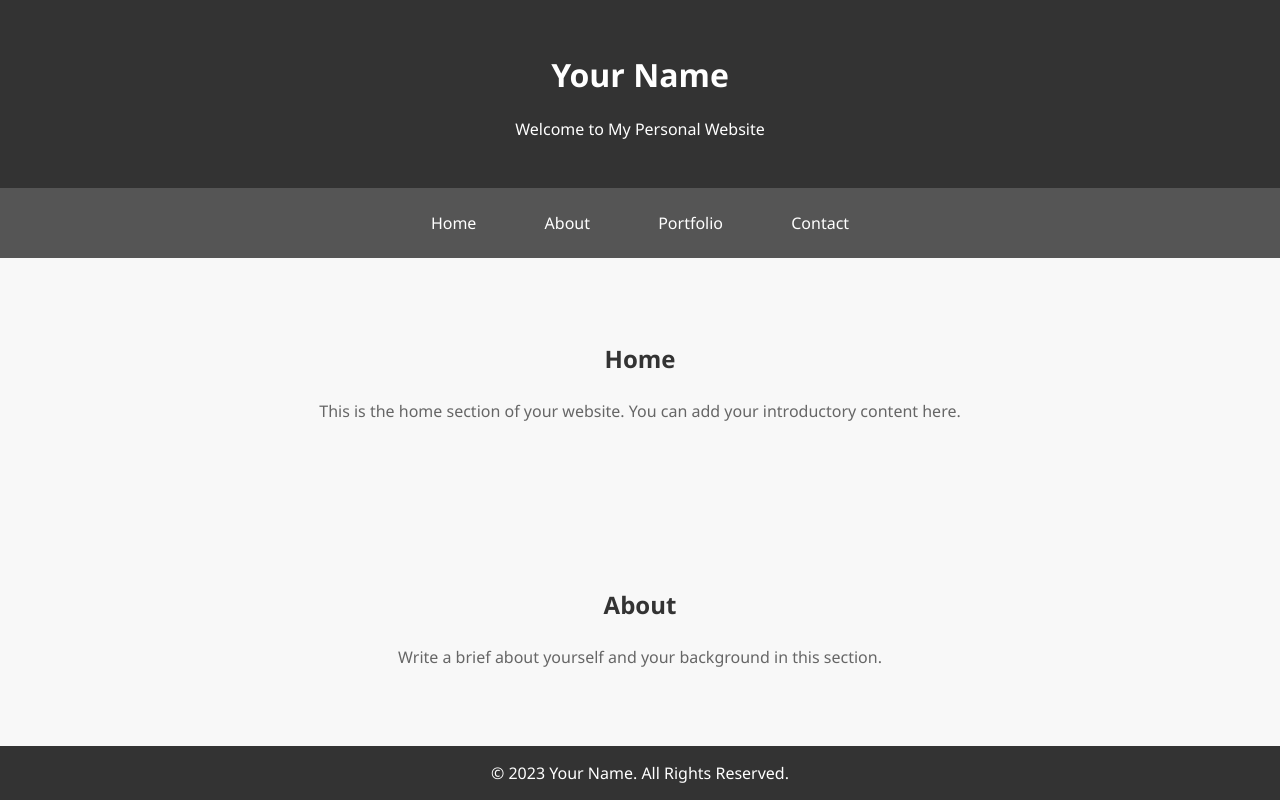
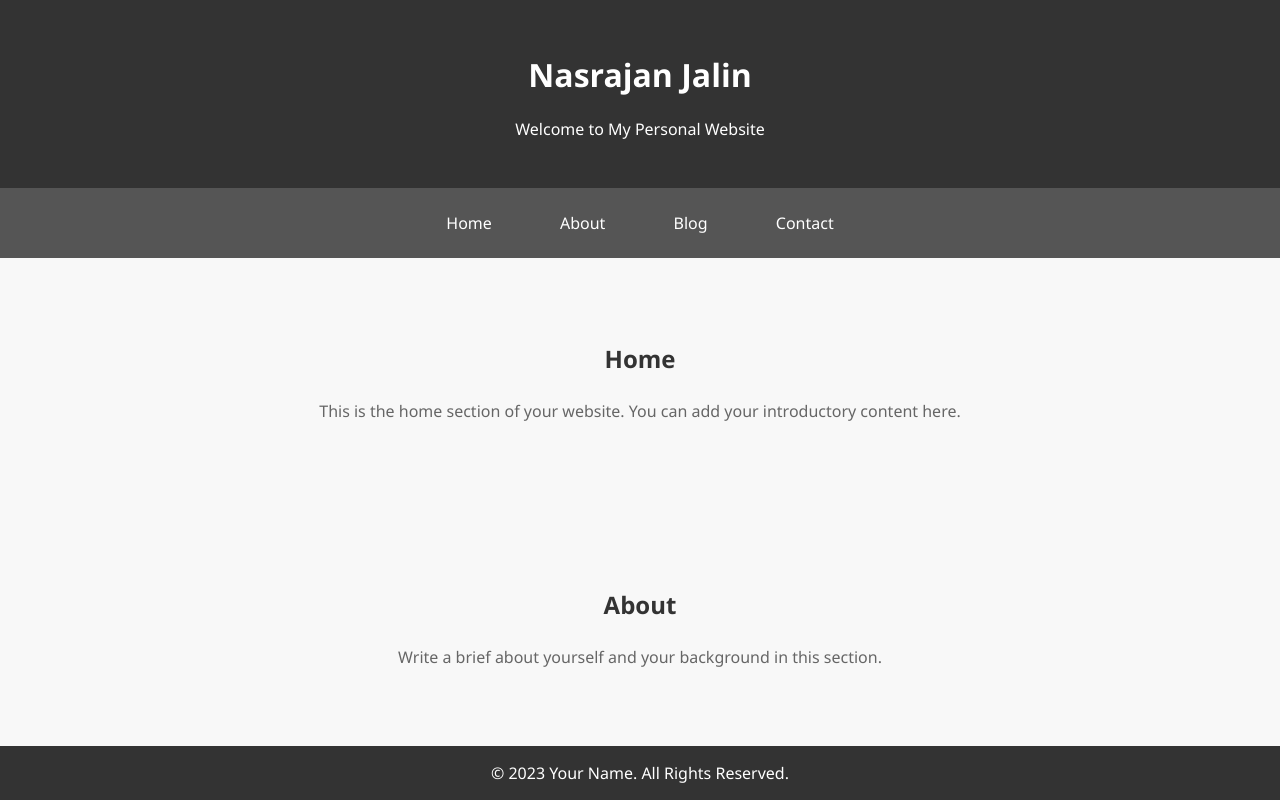
Before and after one commit to nasrajan/nasrajan.github.io, a plain HTML site: page index.html in a window 1280 px wide. Shown: the top 800 px of the page. Drawn offline with Linux system fonts and the light colour scheme.

Commit message:
Update index.html

```diff
--- a/index.html
+++ b/index.html
@@ -73,14 +73,14 @@
 <body>
 
     <header>
-        <h1>Your Name</h1>
+        <h1>Nasrajan Jalin</h1>
         <p>Welcome to My Personal Website</p>
     </header>
 
     <nav>
         <a href="#home">Home</a>
         <a href="#about">About</a>
-        <a href="#portfolio">Portfolio</a>
+        <a href="#portfolio">Blog</a>
         <a href="#contact">Contact</a>
     </nav>
 
```
